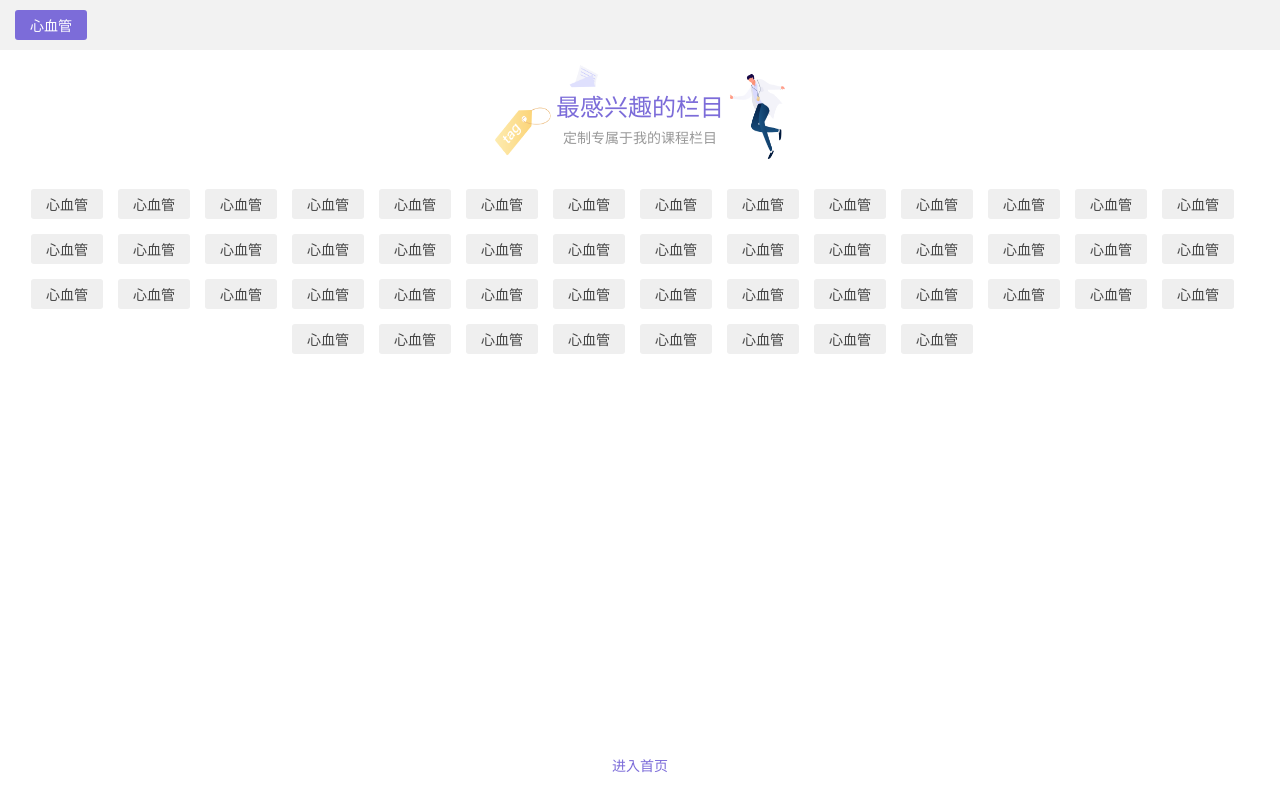
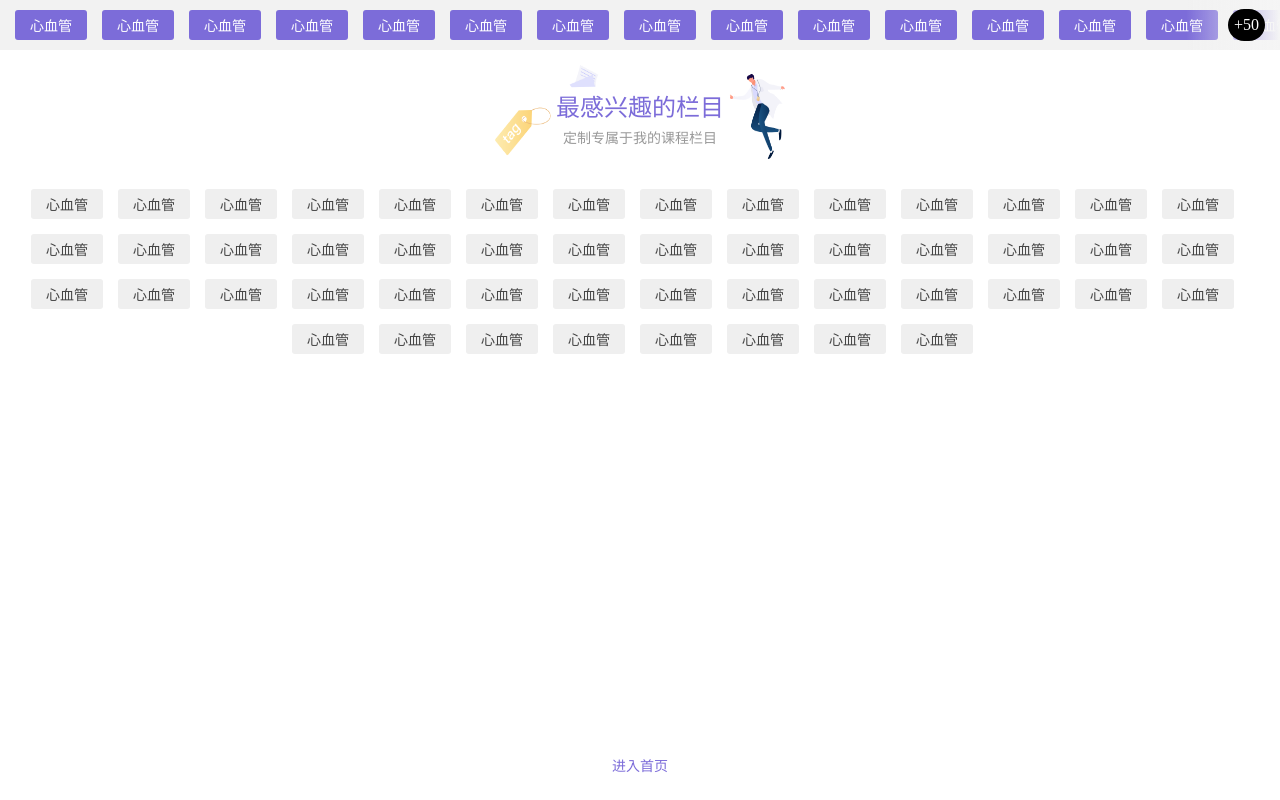
Before and after one commit to JakeLaoyu/v-tag-picker, a Vue app: page / in a window 1280 px wide. Built offline with nearby package versions, Linux system fonts and the light colour scheme.

Commit message:
feat: 顶部 隐藏tag数量

```diff
--- a/packages/tag-picker/src/tag-picker.vue
+++ b/packages/tag-picker/src/tag-picker.vue
@@ -8,11 +8,19 @@
   >
 
     <div class="vtag-top" ref="top">
-      <VTagPickerItem
-        class="vtag-top__item"
-        type="light"
-        title="心血管"
+      <div class="vtag-top__content">
+        <VTagPickerItem
+          class="vtag-top__item"
+          type="light"
+          v-for="item in tagData"
+          :key="item.key"
+          :title="item.title"
         />
+      </div>
+
+      <div class="vtag-top__right">
+        <div class="vtag-top__num">{{ `+${tagData.length}` }}</div>
+      </div>
     </div>
 
     <slot name="top"></slot>
@@ -77,12 +85,44 @@ export default {
   }
   &-top {
     box-sizing: border-box;
-    padding: 10px 15px;
-    overflow: auto;
     background: #F2F2F2;
     font-size: 0;
-    white-space: nowrap;
     margin-bottom: 15px;
+    position: relative;
+    &__content {
+      padding: 10px 15px;
+      overflow: auto;
+      box-sizing: border-box;
+      white-space: nowrap;
+    }
+    &__right {
+      text-align: right;
+      padding-right: 15px;
+      box-sizing: border-box;
+      width: 94px;
+      position: absolute;
+      right: 0;
+      top: 0;
+      bottom: 0;
+      background:linear-gradient(90deg,rgba(245,245,245,0) 0%,rgba(245,245,245,1) 100%);
+      &:after {
+        content: '';
+        display: inline-block;
+        height: 100%;
+        vertical-align: middle;
+      }
+    }
+    &__num {
+      display: inline-block;
+      vertical-align: middle;
+      font-size: 16px;
+      color: #fff;
+      height: 32px;
+      line-height: 32px;
+      padding: 0 6px;
+      border-radius: 16px;
+      background: #000000;
+    }
     &__item {
       display: inline-block;
     }
```
